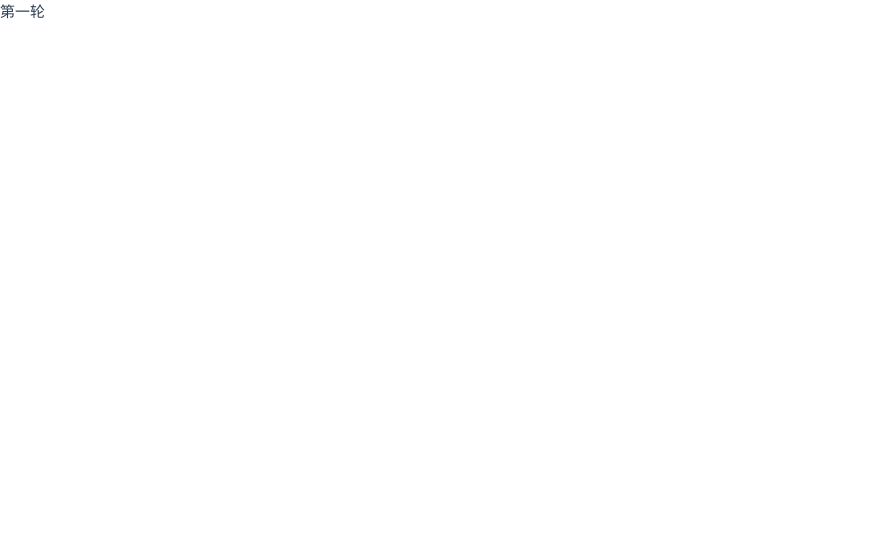
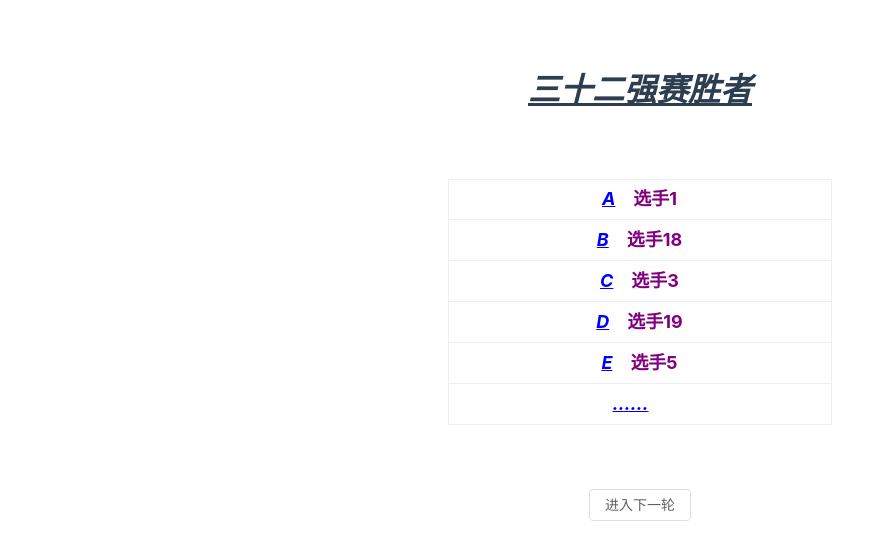
Before and after one commit to Co0ki3-fei/DrawLot, a Vue app: page /FirstRound/FirstRoundWinnerListView in a window 1280 px wide. Shown: the top 560 px of the page, without its empty margins (0-894 px from the left). Built offline with nearby package versions, Linux system fonts and the light colour scheme.

Commit message:
update FistRoundWinnerListView

```diff
--- a/src/views/FirstRound/FirstRoundWinnerListView.vue
+++ b/src/views/FirstRound/FirstRoundWinnerListView.vue
@@ -1,9 +1,60 @@
+<template>
+<div class="winner-list-view">
+  <div class="title">
+    三十二强赛胜者
+  </div>
+  <div class="winner-list">
+    <el-table :data="winnerList" border :show-header="false" >
+        <el-table-column prop="winner" align="center">
+            <template #default="{row}">
+                <span>
+                    <span :style="{color:'blue',fontWeight: 'bold',textDecoration:'underline',fontStyle:'italic',fontSize:'18px'}">{{ row.winnerPart1 }}</span>
+                    <span :style="{color:'purple',fontWeight: 'bold',fontSize:'18px',paddingLeft:'5%'}">{{ row.winnerPart2 }}</span>
+                </span>
+            </template>
+        </el-table-column>
+    </el-table>
+  </div>
+  <div class="next-round-bt">
+    <el-button>
+        进入下一轮
+    </el-button>
+  </div>
+</div>
+</template>
+
+<style>
+.winner-list-view {
+    display: flex;
+    flex-direction: column;
+    align-items: center;
+    padding-top: 5%;
+}
+
+.title {
+    font-size: 32px;
+    font-style: italic;
+    text-decoration: underline;
+    font-weight: bold;
+    padding-bottom: 5%;
+}
+
+.winner-list {
+    width: 30%;
+    padding-bottom: 5%;
+}
+</style>
+
 <script setup>
-import TheWelcome from '../../components/TheWelcome.vue'
+
+
+const winnerList = [
+    {"winnerPart1": "A","winnerPart2":"选手1"},
+    {"winnerPart1": "B","winnerPart2":"选手18"},
+    {"winnerPart1": "C","winnerPart2":"选手3"},
+    {"winnerPart1": "D","winnerPart2":"选手19"},
+    {"winnerPart1": "E","winnerPart2":"选手5"},
+    {"winnerPart1": "……","winnerPart2":""}
+]
+
 </script>
-
-<template>
-  <main>
-      第一轮
-  </main>
-</template>
```
